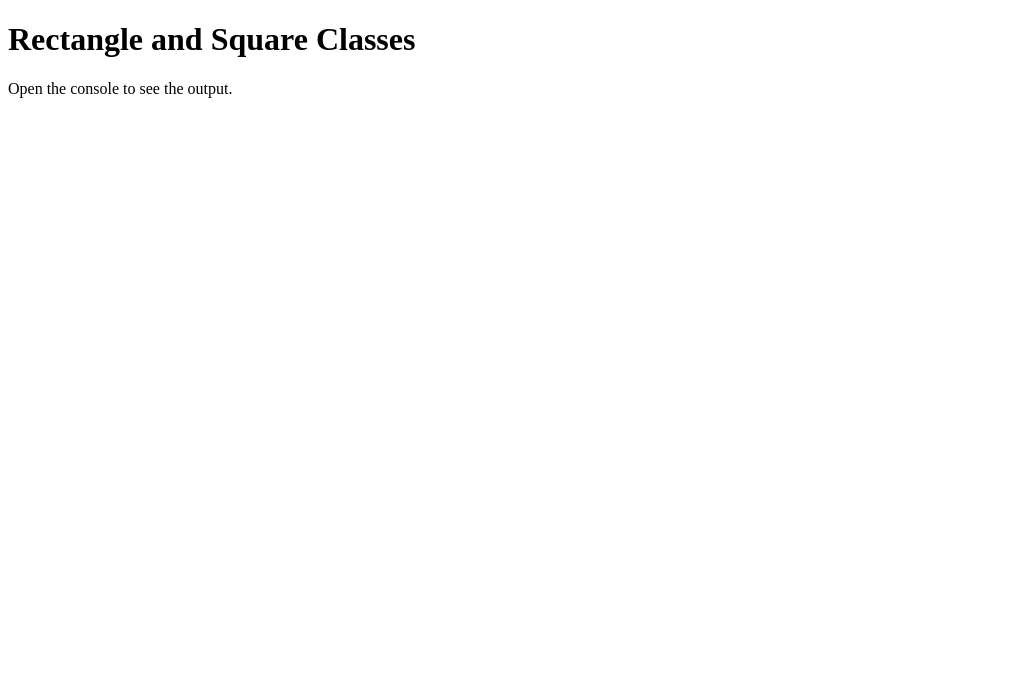
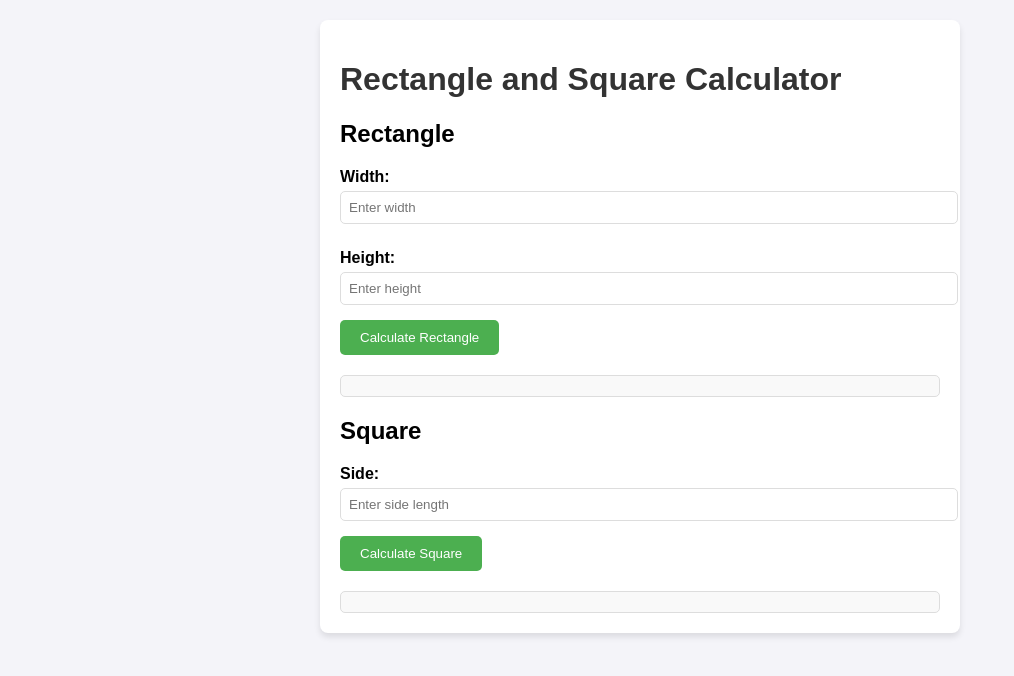
Before and after one commit to acciojob/get-set-shapes-bhpuja, a website: page main.html in a window 1280 px wide. Shown: the whole page, without its empty margins (0-1014 px from the left). Drawn offline with Linux system fonts and the light colour scheme.

Commit message:
created a submission

```diff
--- a/main.html
+++ b/main.html
@@ -3,32 +3,96 @@
 <head>
   <meta charset="UTF-8">
   <meta name="viewport" content="width=device-width, initial-scale=1.0">
-  <title>Get Set Shapes</title>
+  <title>Rectangle and Square</title>
+  <style>
+    body {
+      font-family: Arial, sans-serif;
+      margin: 20px;
+      padding: 0;
+      background-color: #f4f4f9;
+    }
+    h1 {
+      color: #333;
+    }
+    .container {
+      max-width: 600px;
+      margin: 0 auto;
+      padding: 20px;
+      background: #fff;
+      border-radius: 8px;
+      box-shadow: 0 4px 6px rgba(0, 0, 0, 0.1);
+    }
+    label {
+      font-weight: bold;
+      display: block;
+      margin-top: 10px;
+    }
+    input {
+      width: 100%;
+      padding: 8px;
+      margin-top: 5px;
+      margin-bottom: 15px;
+      border: 1px solid #ddd;
+      border-radius: 5px;
+    }
+    button {
+      padding: 10px 20px;
+      background-color: #4CAF50;
+      color: white;
+      border: none;
+      border-radius: 5px;
+      cursor: pointer;
+    }
+    button:hover {
+      background-color: #45a049;
+    }
+    .output {
+      margin-top: 20px;
+      padding: 10px;
+      background: #f9f9f9;
+      border: 1px solid #ddd;
+      border-radius: 5px;
+    }
+  </style>
 </head>
 <body>
-  <h1>Rectangle and Square Classes</h1>
-  <p>Open the console to see the output.</p>
+  <div class="container">
+    <h1>Rectangle and Square Calculator</h1>
+
+    <h2>Rectangle</h2>
+    <label for="rectWidth">Width:</label>
+    <input type="number" id="rectWidth" placeholder="Enter width">
+
+    <label for="rectHeight">Height:</label>
+    <input type="number" id="rectHeight" placeholder="Enter height">
+
+    <button onclick="calculateRectangle()">Calculate Rectangle</button>
+    <div class="output" id="rectangleOutput"></div>
+
+    <h2>Square</h2>
+    <label for="squareSide">Side:</label>
+    <input type="number" id="squareSide" placeholder="Enter side length">
+
+    <button onclick="calculateSquare()">Calculate Square</button>
+    <div class="output" id="squareOutput"></div>
+  </div>
 
   <script>
     // Rectangle class
     class Rectangle {
-      // Constructor that accepts width and height
       constructor(width, height) {
         this._width = width;
         this._height = height;
       }
 
-      // Getter for width
       get width() {
         return this._width;
       }
 
-      // Getter for height
       get height() {
         return this._height;
       }
 
-      // Method to calculate the area
       getArea() {
         return this._width * this._height;
       }
@@ -36,30 +100,49 @@
 
     // Square class extending Rectangle
     class Square extends Rectangle {
-      // Constructor that accepts side
       constructor(side) {
-        super(side, side); // Pass side as both width and height to Rectangle
+        super(side, side);
       }
 
-      // Method to calculate the perimeter
       getPerimeter() {
-        return 4 * this.width; // Perimeter of square = 4 * side
+        return 4 * this.width;
       }
     }
 
-    // Example usage
-    const rectangle = new Rectangle(5, 10);
-    console.log("Rectangle:");
-    console.log("Width:", rectangle.width); // Output: 5
-    console.log("Height:", rectangle.height); // Output: 10
-    console.log("Area:", rectangle.getArea()); // Output: 50
+    // Function to calculate rectangle properties
+    function calculateRectangle() {
+      const width = parseInt(document.getElementById("rectWidth").value);
+      const height = parseInt(document.getElementById("rectHeight").value);
 
-    const square = new Square(7);
-    console.log("Square:");
-    console.log("Width:", square.width); // Output: 7
-    console.log("Height:", square.height); // Output: 7
-    console.log("Area:", square.getArea()); // Output: 49
-    console.log("Perimeter:", square.getPerimeter()); // Output: 28
+      if (width > 0 && height > 0) {
+        const rectangle = new Rectangle(width, height);
+        document.getElementById("rectangleOutput").innerHTML = `
+          <p>Width: ${rectangle.width}</p>
+          <p>Height: ${rectangle.height}</p>
+          <p>Area: ${rectangle.getArea()}</p>
+        `;
+      } else {
+        document.getElementById("rectangleOutput").innerHTML =
+          "<p>Please enter positive values for width and height.</p>";
+      }
+    }
+
+    // Function to calculate square properties
+    function calculateSquare() {
+      const side = parseInt(document.getElementById("squareSide").value);
+
+      if (side > 0) {
+        const square = new Square(side);
+        document.getElementById("squareOutput").innerHTML = `
+          <p>Side: ${square.width}</p>
+          <p>Area: ${square.getArea()}</p>
+          <p>Perimeter: ${square.getPerimeter()}</p>
+        `;
+      } else {
+        document.getElementById("squareOutput").innerHTML =
+          "<p>Please enter a positive value for the side.</p>";
+      }
+    }
   </script>
 </body>
 </html>
```
Also changed, not shown: script.js (+0 -7 lines).
